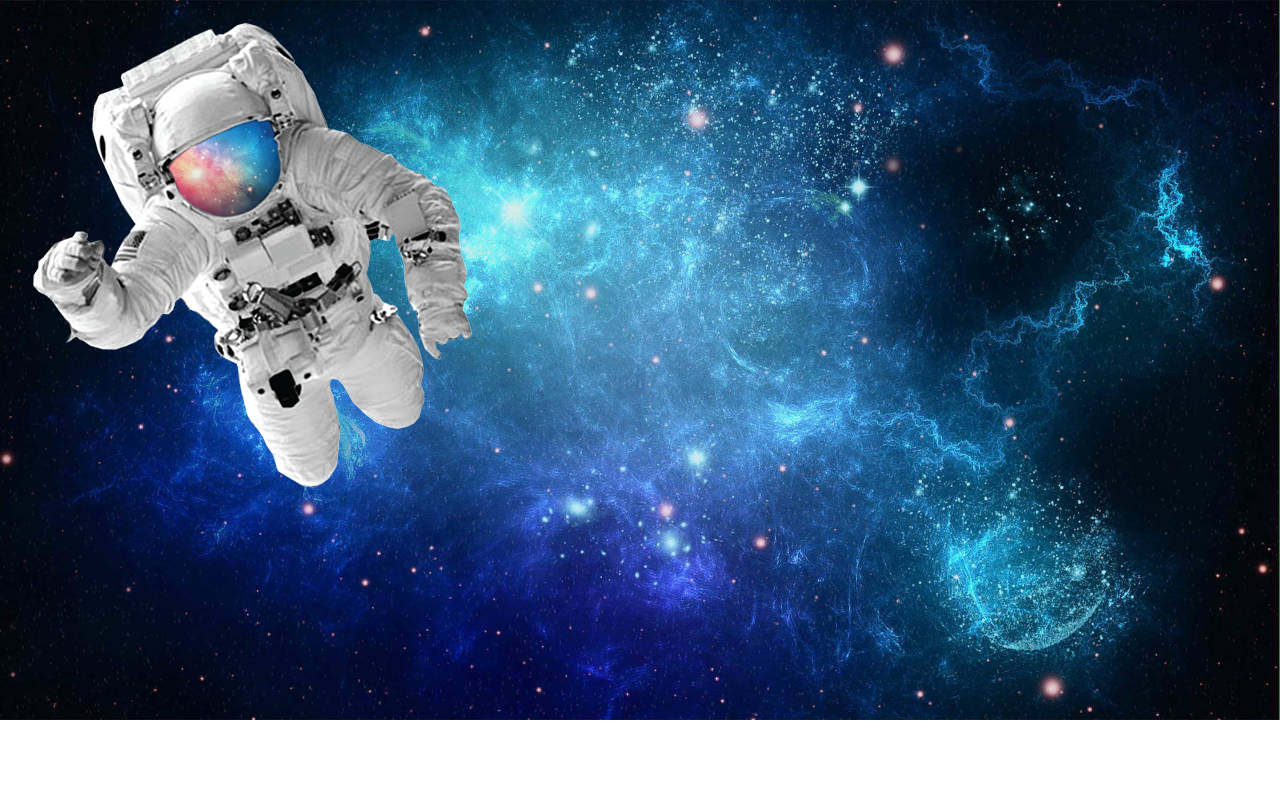
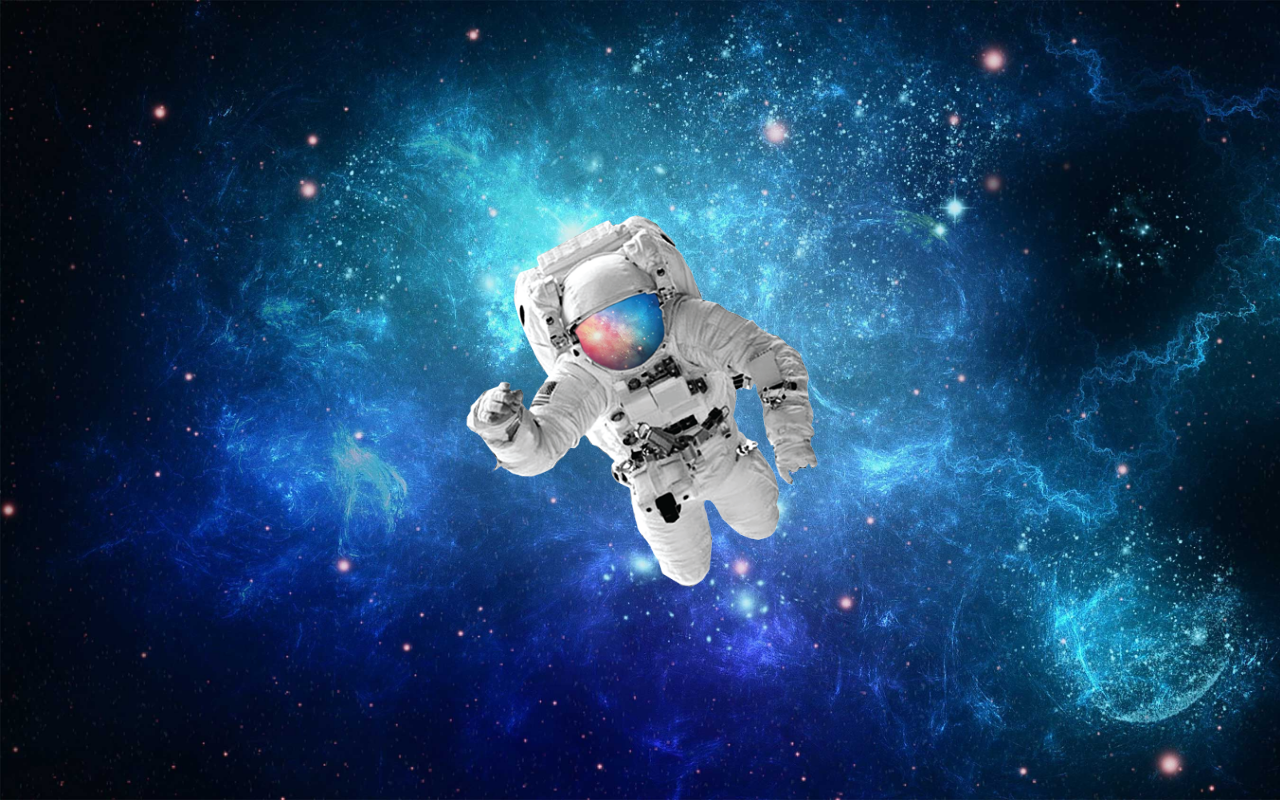
Before and after one commit to RamonSilvab/html5-css3, a plain HTML site: page desafios/d011/index.html in a window 1280 px wide. Drawn offline with Linux system fonts and the light colour scheme; files that its build step writes are made by us from their sources.

Commit message:
fundo006

```diff
--- a/desafios/d011/index.html
+++ b/desafios/d011/index.html
@@ -6,13 +6,29 @@
     <meta name="viewport" content="width=device-width, initial-scale=1.0">
     <title>Desafio do Astronauta</title>
     <link rel="stylesheet" href="style.css">
+    <style>
+        body {
+            height: 100vh;
+            background-image: url('imagens/espaco.jpg');
+            background-repeat: no-repeat;
+            background-size: cover;
+            background-attachment: fixed;
+        }
+
+        div {
+            height: 100vh;
+            background-image: url('imagens/astronauta.png');
+            background-repeat: no-repeat;
+            background-position: center;
+            background-size: 50vh;
+        }
+
+    </style>
 </head>
 <body>
-    <div class="container">
-        <img src="imagens/espaco-L.jpg" id="espaço" alt="Espaço sideral">
-        <div id="astronauta">
-            <img src="imagens/astronauta.png" alt="astronauta">
-        </div>
+    <div>
+
     </div>
+
 </body>
 </html>
--- a/desafios/d011/style.css
+++ /dev/null
@@ -1,13 +0,0 @@
-* {
-    padding: 0px;
-    margin: 0px;
-}
-
-
-div {
-    position: relative;
-}
-
-div > img {
-    position: absolute;
-}
```
Also changed, not shown: exercicios/ex022/fundo006.html (+6 -5 lines).
